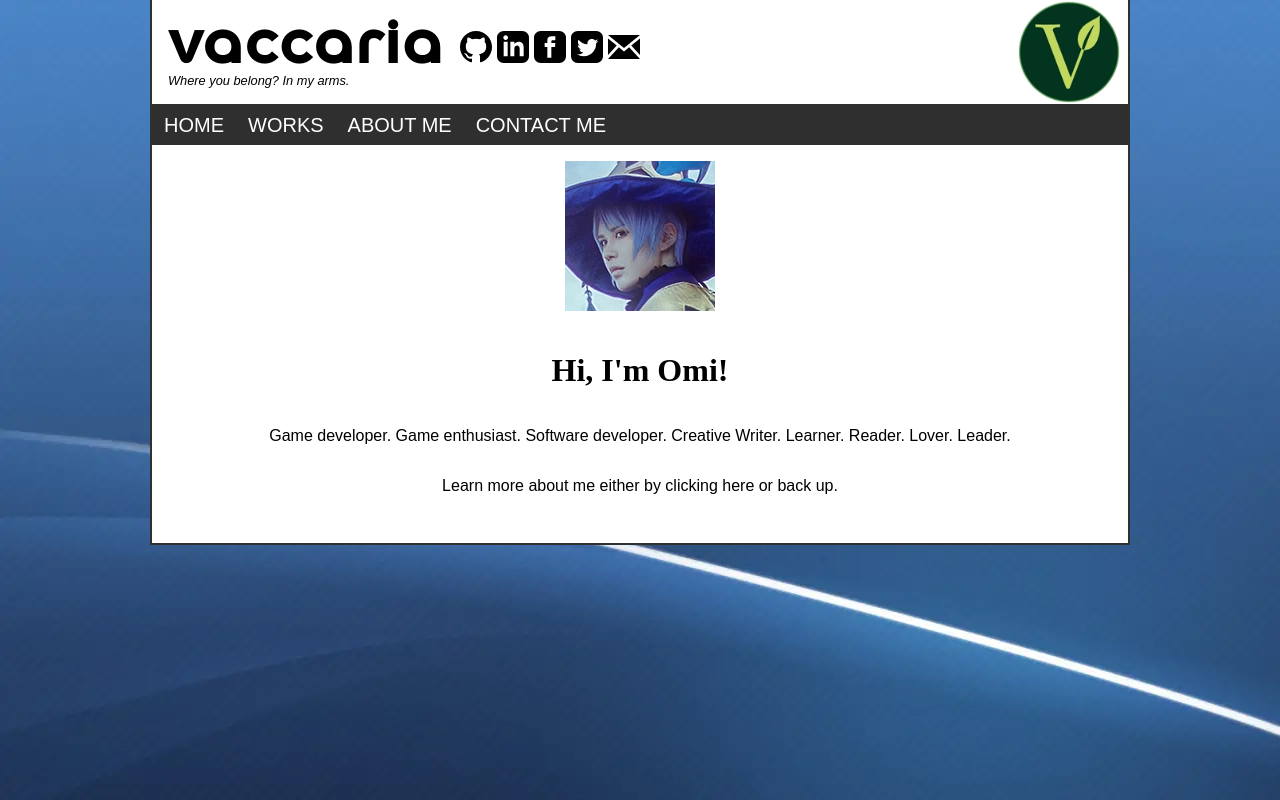
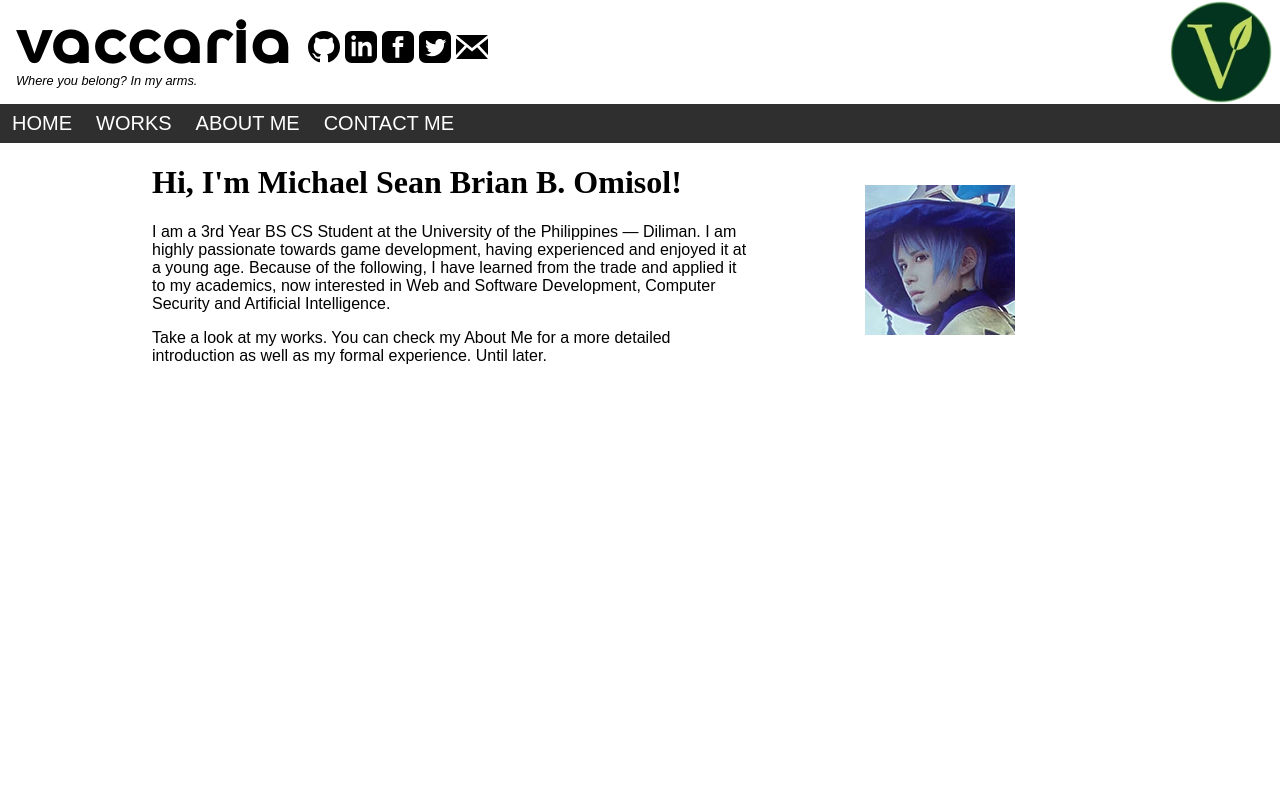
Before and after one commit to FlamingHerb/NewWebsite, a SvelteKit app: page / in a window 1280 px wide. Built offline with nearby package versions, Linux system fonts and the light colour scheme.

Commit message:
:construction: Construction time 3.

```diff
--- a/src/routes/+layout.svelte
+++ b/src/routes/+layout.svelte
@@ -17,7 +17,7 @@
 
 <svelte:window bind:innerWidth />
 
-<div class="container header">
+<div class="header">
   <div id="tophead">
     <div id="leftside">
       <span id="placeholder">
@@ -40,7 +40,7 @@
   </div>
   <img id="logo" src="/images/fa.webp" alt="segs">
 </div>
-<div class="container nav">
+<div class="nav">
   <a class="{$page.route.id === '/' ? 'current' : ''}" href="/">HOME</a>
   <a class="{$page.route.id === '/works' ? 'current' : ''}" href="/works">WORKS</a>
   <!-- <a class="{$page.route.id === '/blog' ? 'current' : ''}" href="/blog">BLOG</a> -->
@@ -57,13 +57,23 @@
   /* Local Styles */
 
   .header {
+    display: flex;
+    align-items: center;
+    overflow: hidden;
+    //background-color: #ffffff;
+    margin: auto;
+
+    //border: 2px solid #303030;
+    //border-top: 0;
     justify-content: space-between;
     padding-bottom: 0;
   }
 
   .nav {
+    display: flex;
+    align-items: center;
     background-color: #2f2f2f;
-    max-width: 976px;
+    //max-width: 976px;
     padding: 8px 0;
     margin: auto;
 
--- a/src/routes/+page.svelte
+++ b/src/routes/+page.svelte
@@ -10,17 +10,33 @@
     <title>Home | Vaccaria's Website</title>
 </head>
 
-<div class="container wrapper column-direction">
-    <figure id="authorimg">
-        <img src="{authorimg}" alt="A witch profile.">
-    </figure>
-    <h1>Hi, I'm Omi!</h1>
-    <p>Game developer. Game enthusiast. Software developer. Creative Writer. Learner. Reader. Lover. Leader.</p>
-    <p>Learn more about me either by clicking here or back up.</p>
+<div class="container wrapper rrow-direction">
+    <div id="right-side">
+        <figure id="authorimg">
+            <img src="{authorimg}" alt="A witch profile.">
+        </figure>
+    </div>
+    <div id="left-side">
+        <h1>Hi, I'm Michael Sean Brian B. Omisol!</h1>
+        <p>I am a 3rd Year BS CS Student at the University of the Philippines — Diliman. I am highly passionate towards game development, having experienced and enjoyed it at a young age. Because of the following, I have learned from the trade and applied it to my academics, now interested in Web and Software Development, Computer Security and Artificial Intelligence.</p>
+        <p>Take a look at my works. You can check my About Me for a more detailed introduction as well as my formal experience. Until later.</p>
+    </div>
+
 </div>
 
 <style lang="scss">
     @import "../node_modules/rfs/scss";
+
+    #left-side {
+        width: 600px;
+        justify-content: center;
+    }
+    #right-side {
+        display: flex;
+        width: 376px;
+        justify-content: center;
+
+    }
 
     .section {
 
--- a/src/routes/aboutme/+page.svelte
+++ b/src/routes/aboutme/+page.svelte
@@ -34,9 +34,6 @@
         </p>
         <p>
             If you've noticed why my site is somewhat archaic looking, that's because I made it that way. It's to honor a past that is already gone, fueled rather by whitespace-dominated websites that takes longer to load because your phone struggles to load up all the JavaScript boilerplates you need. But I digress. There's a lot more to learn, and lot to even shatter about modern designs.
-        </p>
-        <p>
-            If you want to learn more about me, there's the About Me page above. Just click on it. <a href="/aboutme">Or right here</a>.
         </p>
     </div>
     <div class="section">
--- a/src/variables.scss
+++ b/src/variables.scss
@@ -11,37 +11,32 @@
         src: url('/fonts/EastmanAlternateTrial-Medium.otf');
     }
 
-  :global(body) {
-    //overflow: hidden; /* Hide scrollbars */
-    background: url('/images/3D_Koleksi_foto38_gradient.webp') repeat-x scroll 0 0 #1B2C4A;
-    margin: 0;
-  }
-
   :global(.wrapper){
       flex-wrap: wrap;
   }
 
   :global(#containerbody) {
-    background-color: #ffffff;
-    max-width: 976px;
+    //background-color: #ffffff;
+    //max-width: 976px;
     margin: auto;
     margin-bottom: 4em;
     overflow: hidden;
 
-    border: 2px solid #303030;
-    border-top: 0;
+    //border: 2px solid #303030;
+    //border-top: 0;
   }
 
   :global(.container) {
     display: flex;
     align-items: center;
     overflow: hidden;
-    background-color: #ffffff;
+    //background-color: #ffffff;
     max-width: 976px;
     margin: auto;
+    justify-content: center;
 
-    border: 2px solid #303030;
-    border-top: 0;
+    //border: 2px solid #303030;
+    //border-top: 0;
 
     padding-bottom: 2em;
   }
@@ -52,7 +47,7 @@
     justify-content: center;
     flex-wrap: wrap;
     //overflow: hidden;
-    background-color: #ffffff;
+    //background-color: #ffffff;
     max-width: 976px;
     margin: auto;
   }
@@ -64,3 +59,31 @@
   :global(.row-direction){
     flex-direction: row;
   }
+
+  :global(.rrow-direction){
+    flex-direction: row-reverse;
+  }
+
+  @keyframes animate {
+    0%{
+        transform: translateY(0) rotate(0deg);
+        opacity: 1;
+        border-radius: 0;
+    }
+    100%{
+        transform: translateY(-1000px) rotate(720deg);
+        opacity: 0;
+        border-radius: 50%;
+    }
+}
+
+:global(body) {
+  //overflow: hidden; /* Hide scrollbars */
+  //background: url('/images/3D_Koleksi_foto38_gradient.webp') repeat-x scroll 0 0 #1B2C4A;
+  margin: 0;
+}
+@keyframes move {
+  100% {
+      transform: translate3d(0, 0, 1px) rotate(360deg);
+  }
+}
```
